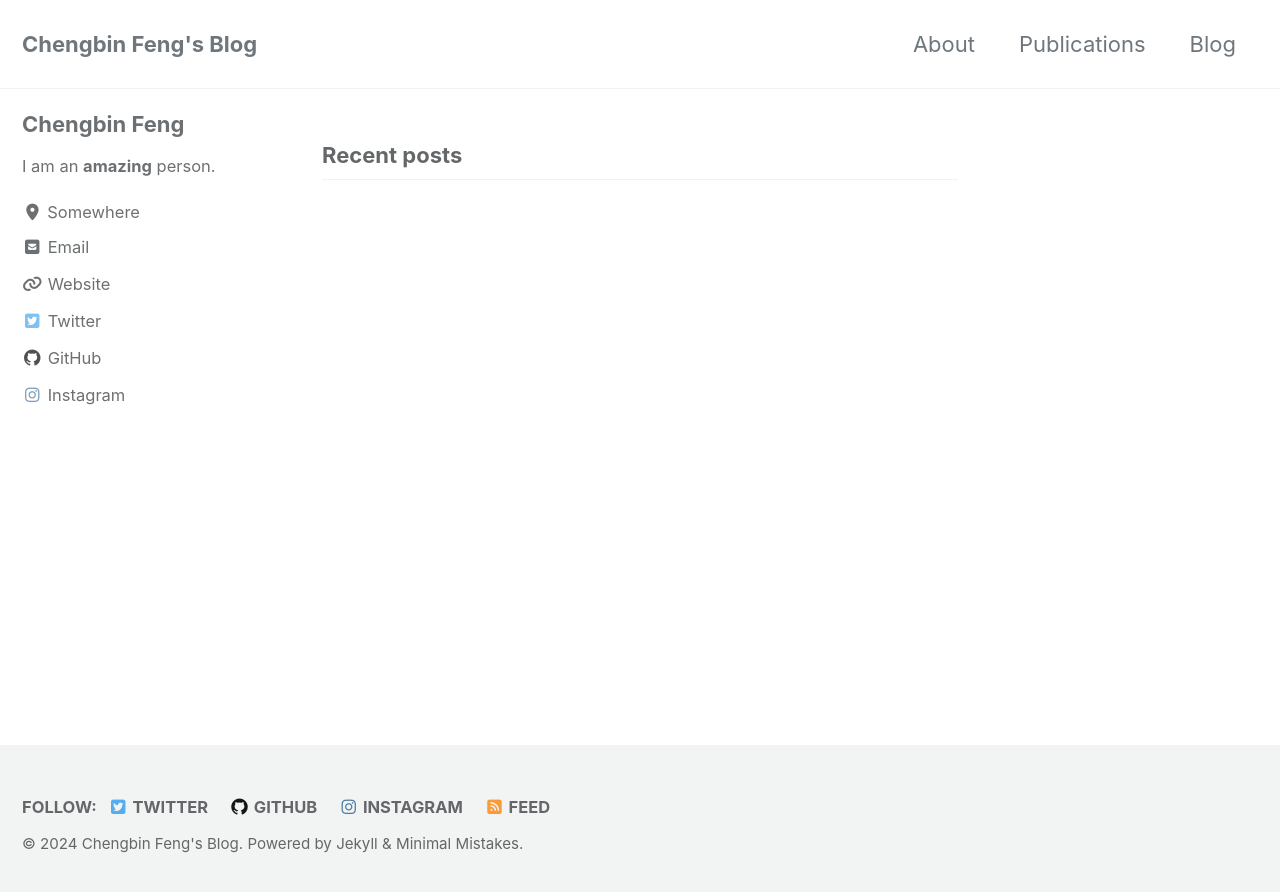
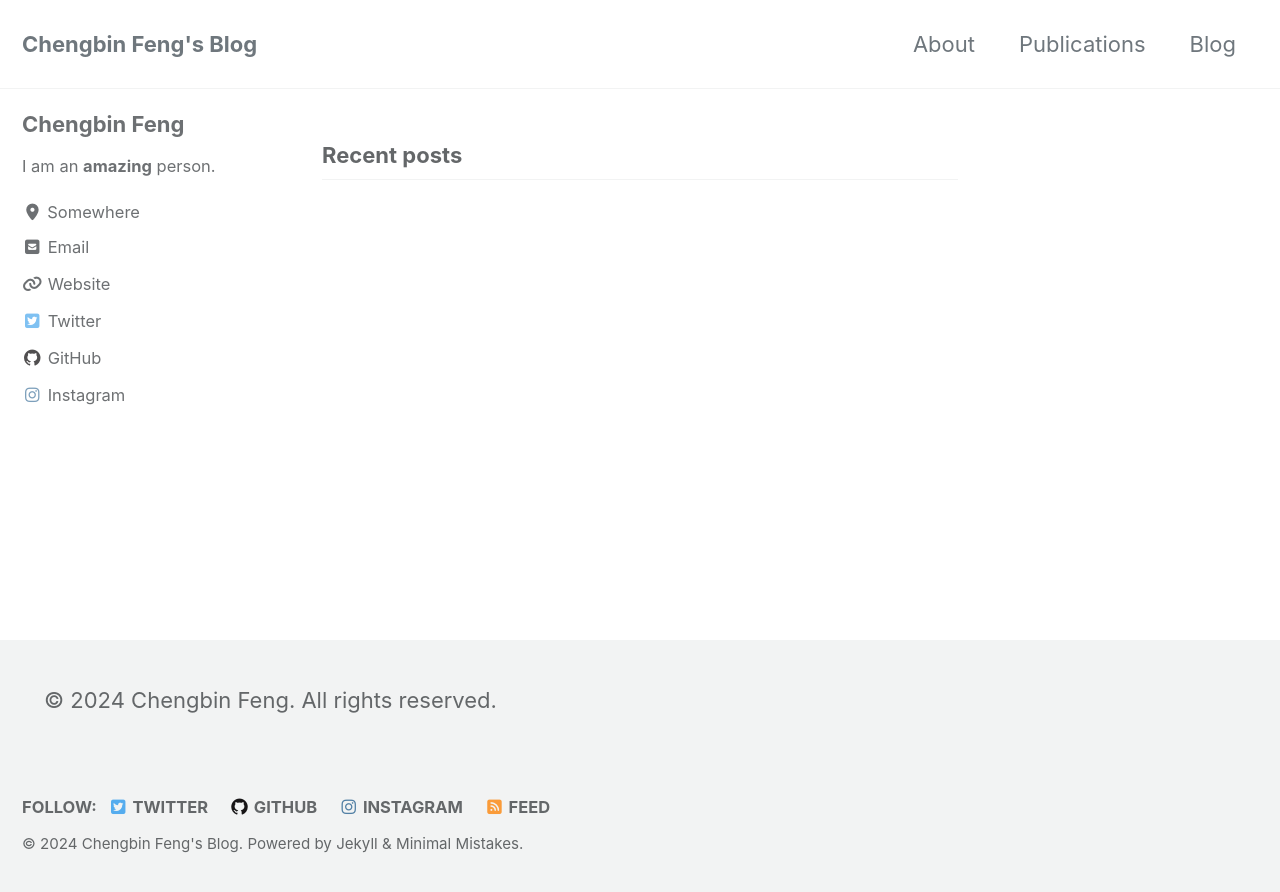
Before and after one commit to kfengc27/kfengc27.github.io, a Jekyll site: the page built from index.html, in a window 1280 px wide. Shown: the top 892 px of the page. Built offline with Jekyll 4.4.1, drawn with Linux system fonts in a browser that asks for light colours; cached includes are drawn as plain includes; the list of posts is cut into pages by our own code.

Commit message:
change footer

```diff
--- a/_includes/footer/custom.html
+++ b/_includes/footer/custom.html
@@ -1,3 +1,4 @@
-<!-- start custom footer snippets -->
 
-<!-- end custom footer snippets -->
+<footer>
+    <p>&copy; {% assign current_year = 'now' | date: '%Y' %}{{ current_year }} Chengbin Feng. All rights reserved.</p>
+  </footer>
```
